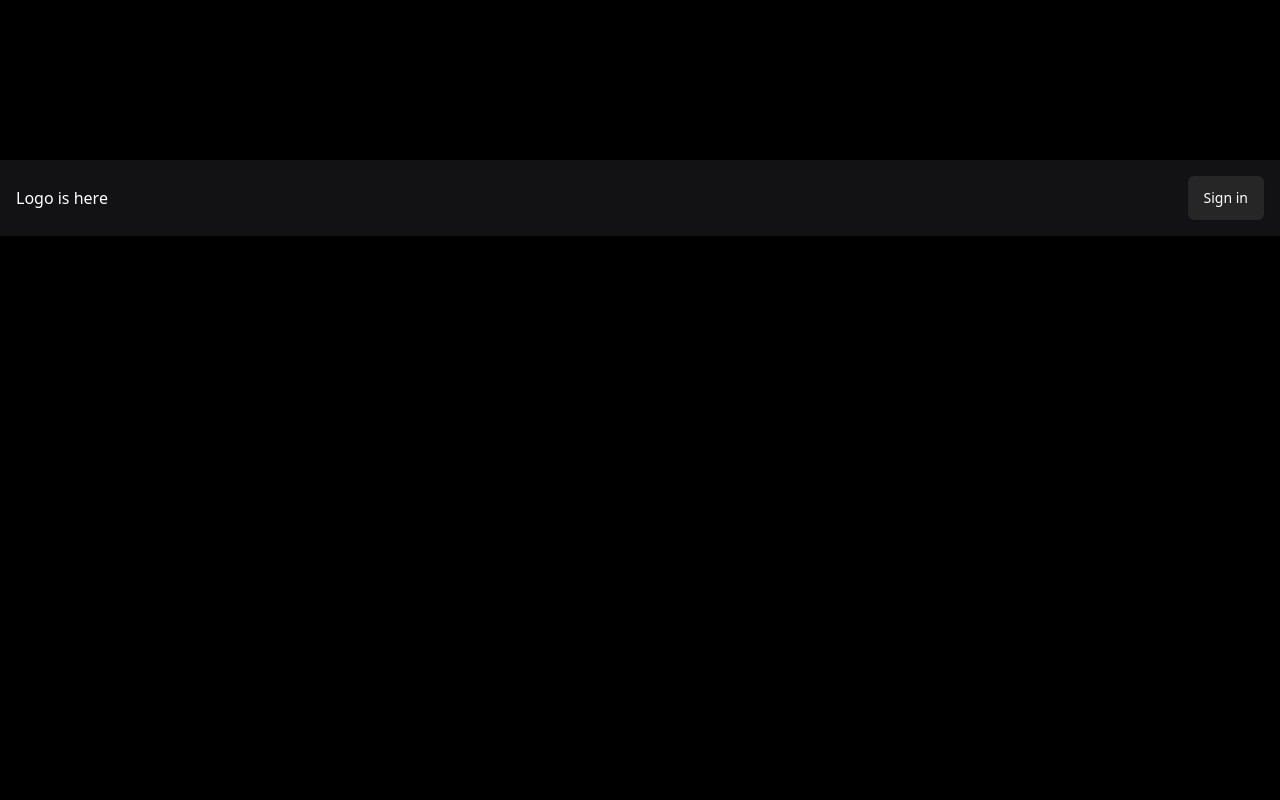
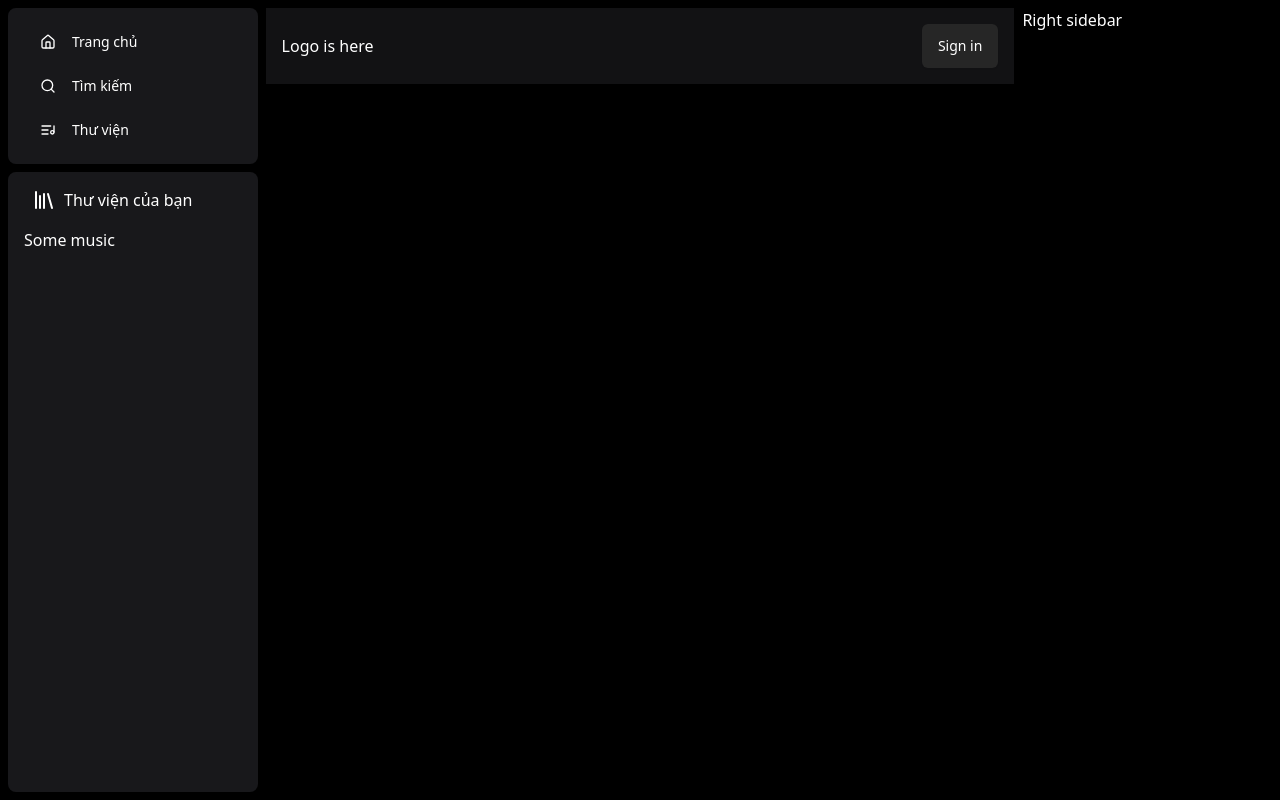
Before and after one commit to phamhoa2416/spotify-clone, a React (Vite) app in the folder frontend/: page / in a window 1280 px wide. Built offline with nearby package versions, Linux system fonts and the light colour scheme; no server answers.

Commit message:
feat: create main layout

```diff
--- a/frontend/src/layout/MainLayout.tsx
+++ b/frontend/src/layout/MainLayout.tsx
@@ -1,24 +1,29 @@
-import { ResizablePanel, ResizablePanelGroup } from "@/components/ui/resizable"
+import { ResizableHandle, ResizablePanel, ResizablePanelGroup } from "@/components/ui/resizable"
 import { Outlet } from "react-router-dom";
+import Sidebar from "./components/Sidebar";
 
 const MainLayout = () => {
     const isMobile = false;
   return (
     <div className='h-screen bg-black text-white flex flex-col'>
-      <ResizablePanelGroup>
+      <ResizablePanelGroup direction="horizontal" className="flex-1 flex h-full overflow-hidden p-2">
         {/* Left Sidebar component */}
         <ResizablePanel defaultSize={20} minSize={isMobile ? 0 : 10} maxSize={30}>
+            <Sidebar />
+        </ResizablePanel>
 
-        </ResizablePanel>
+        <ResizableHandle className="w-2 bg-black rounded-lg transition-colors" />
 
         {/* Main content */}
         <ResizablePanel defaultSize={isMobile ? 80 : 60}>
             <Outlet />
         </ResizablePanel>
 
+        <ResizableHandle className="w-2 bg-black rounded-lg transition-colors" />
+
         {/* Right Sidebar component */}
-        <ResizablePanel defaultSize={20} minSize={isMobile ? 0 : 10} maxSize={30}>
-
+        <ResizablePanel defaultSize={20} minSize={0} maxSize={30} collapsedSize={0}>
+            Right sidebar
         </ResizablePanel>
       </ResizablePanelGroup>
     </div>
```
